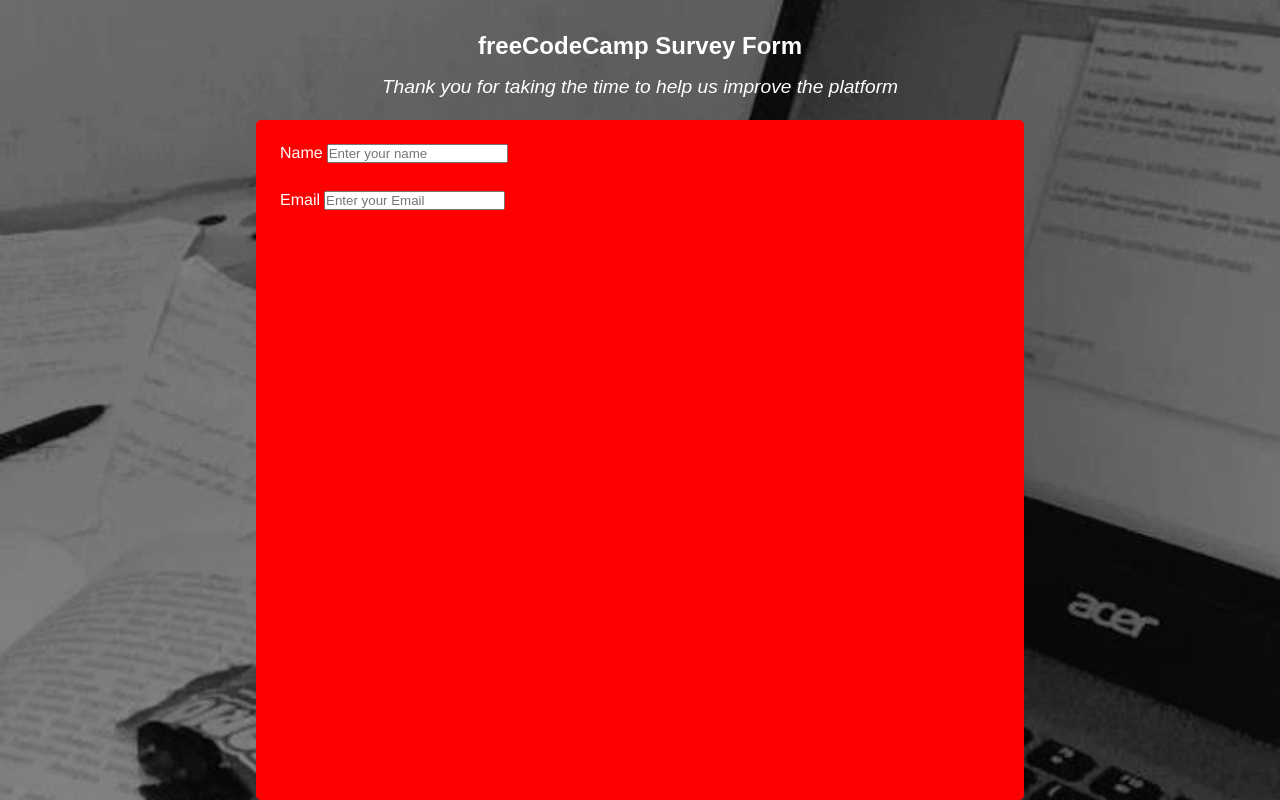
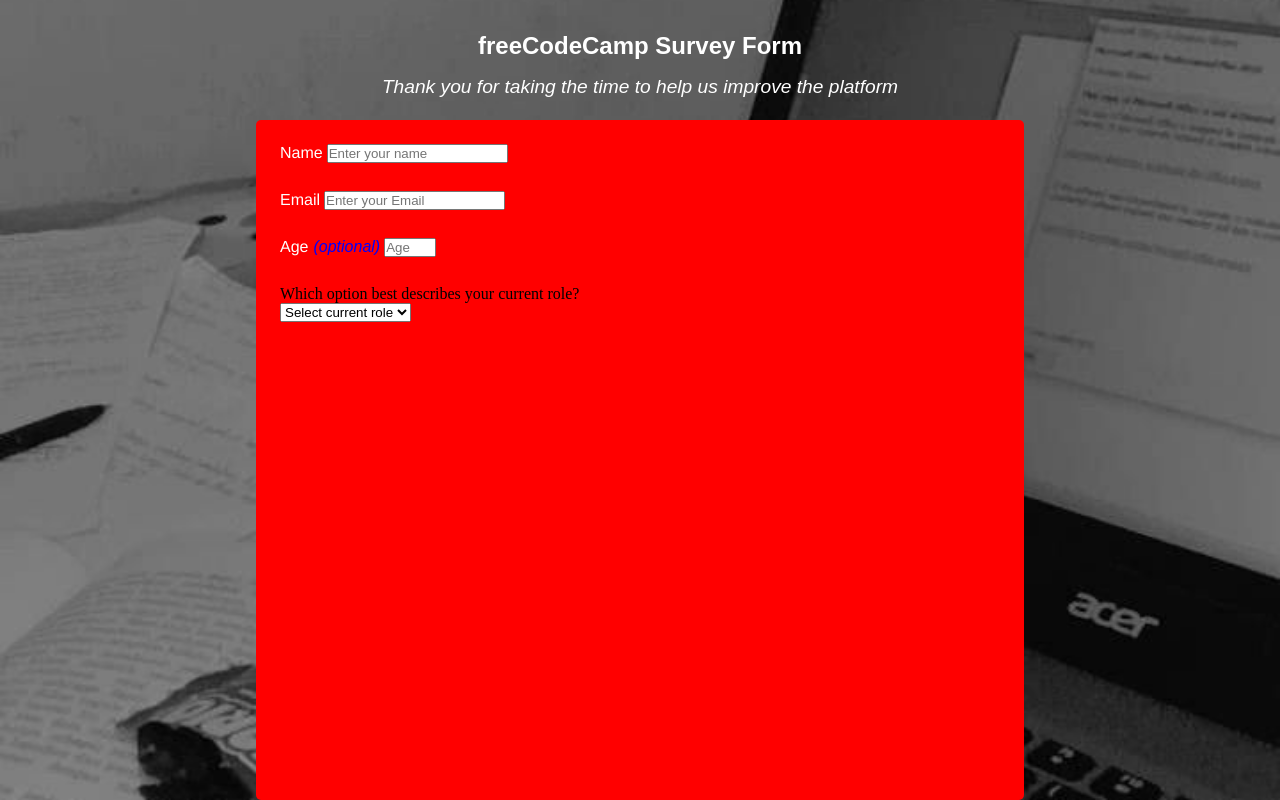
Before and after one commit to toheeb1996/toheebBenjaminCollaboration, a plain HTML site: page index.html in a window 1280 px wide. Drawn offline with Linux system fonts and the light colour scheme.

Commit message:
committed by toheeb

```diff
--- a/index.html
+++ b/index.html
@@ -31,6 +31,25 @@
           <input type="email" name="email" id="email" class="benjamin" placeholder="Enter your Email" required>
         </div>
 
+        <div class="divA">
+          <label id="number-label" for="number" class="label">Age<span class="optional">(optional)</span></label>
+          <input type="number" name="age" id="number" min="10" max="99" class="benjamin" placeholder="Age" required>
+        </div>
+
+        <!-- current role section -->
+        <div class="divA">
+          <p>Which option best describes your current role?</p>
+          <select id="dropdown" name="role" class="benjamin" required>
+            <!-- <option disabled="" selected="" value="">Select current teacher</option> -->
+            <option disabled selected value>Select current role</option>
+            <option value="Student">Student</option>
+            <option value="Full Time Job">Full Time Job</option>
+            <option value="Full Time Learner">Full Time Learner</option>
+            <option value="Prefer not to say">Prefer not to say</option>
+            <option value="Other">Other</option>
+          </select>
+        </div>
+
 
   </section>
 
```
